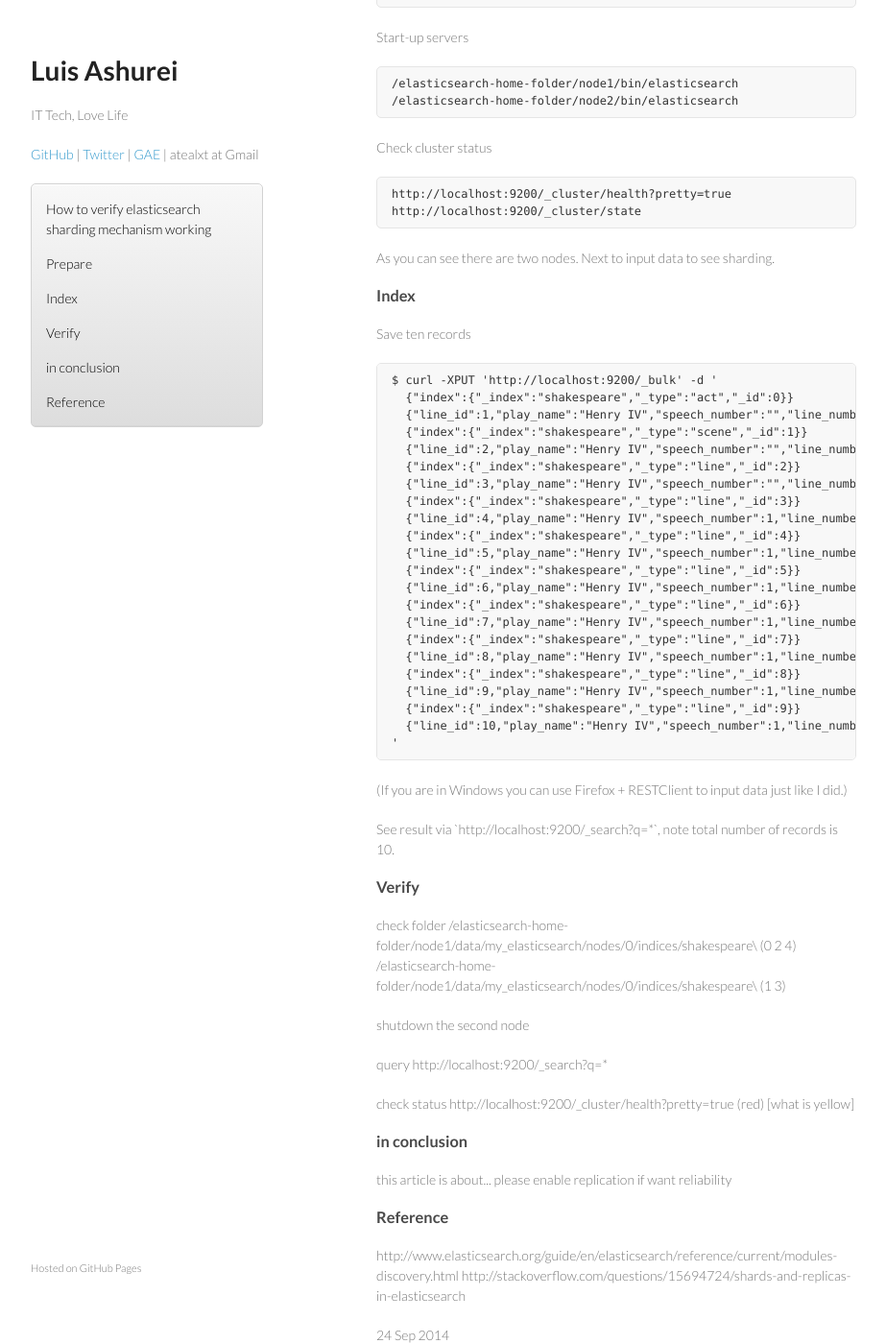
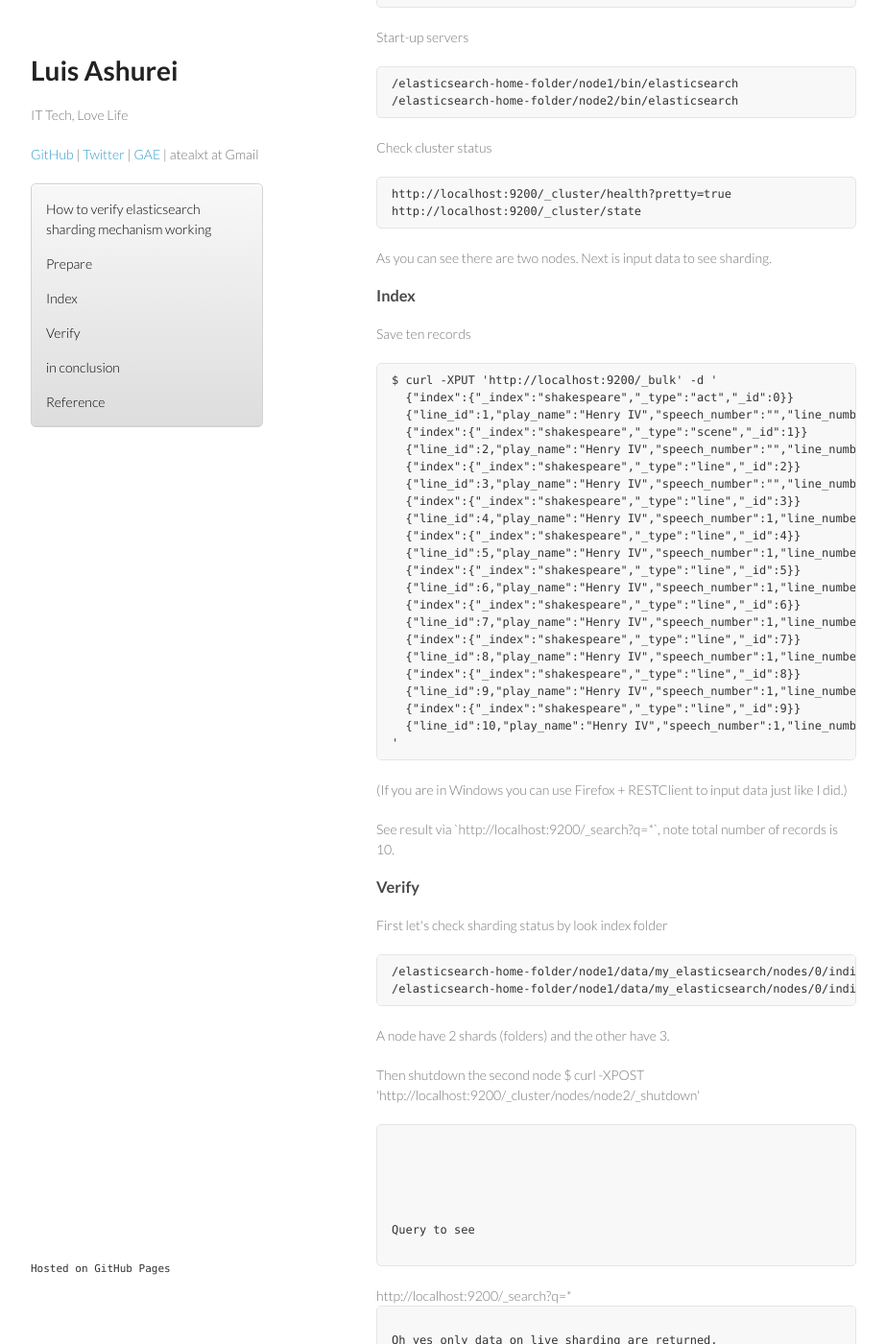
Before and after one commit to atealxt/atealxt.github.io, a Jekyll site: the page built from _posts/2014-09-24-how-to-verify-elasticsearch-shard.html, in a window 1280 px wide and 1400 px high, scrolled down 557 px. Shown: the whole window at 96% size, without its empty margins (178-1101 px from the left). Built offline with Jekyll 4.4.1, drawn with Linux system fonts in a browser that asks for light colours; comment, search, counter and statistics services are not loaded; some of the changed text lies outside the part shown.

Commit message:
Update 2014-09-24-how-to-verify-elasticsearch-shard.html

```diff
--- a/_posts/2014-09-24-how-to-verify-elasticsearch-shard.html
+++ b/_posts/2014-09-24-how-to-verify-elasticsearch-shard.html
@@ -34,7 +34,7 @@ Modify `config/elasticsearch.yml` (create if not exist) <br>
 <pre><code># change the default name to avoid possible conflict
 cluster.name: "my_elasticsearch"
 
-node name
+# node name
 node.name: "node1" # use "node2" in second one
 
 # disable replication
@@ -54,7 +54,7 @@ Check cluster status
 <pre><code>http://localhost:9200/_cluster/health?pretty=true
 http://localhost:9200/_cluster/state
 </code></pre>
-As you can see there are two nodes. Next to input data to see sharding.
+As you can see there are two nodes. Next is input data to see sharding.
 </p>
 
 <h3>
@@ -100,18 +100,24 @@ Verify
 </h3>
 
 <p>
-check folder
-	/elasticsearch-home-folder/node1/data/my_elasticsearch/nodes/0/indices/shakespeare\ (0 2 4)
-	/elasticsearch-home-folder/node1/data/my_elasticsearch/nodes/0/indices/shakespeare\ (1 3)
+First let's check sharding status by look index folder
+<pre><code>/elasticsearch-home-folder/node1/data/my_elasticsearch/nodes/0/indices/shakespeare\
+/elasticsearch-home-folder/node1/data/my_elasticsearch/nodes/0/indices/shakespeare\
+</code></pre>
+A node have 2 shards (folders) and the other have 3.
 </p>
 
 <p>
-shutdown the second node
+Then shutdown the second node
+</code></pre>$ curl -XPOST 'http://localhost:9200/_cluster/nodes/node2/_shutdown'
+<pre><code>
 </p>
 
 <p>
-query
-	http://localhost:9200/_search?q=*
+Query to see
+</code></pre>http://localhost:9200/_search?q=*
+<pre><code>
+Oh yes only data on live sharding are returned.
 </p>
 
 <p>
```
